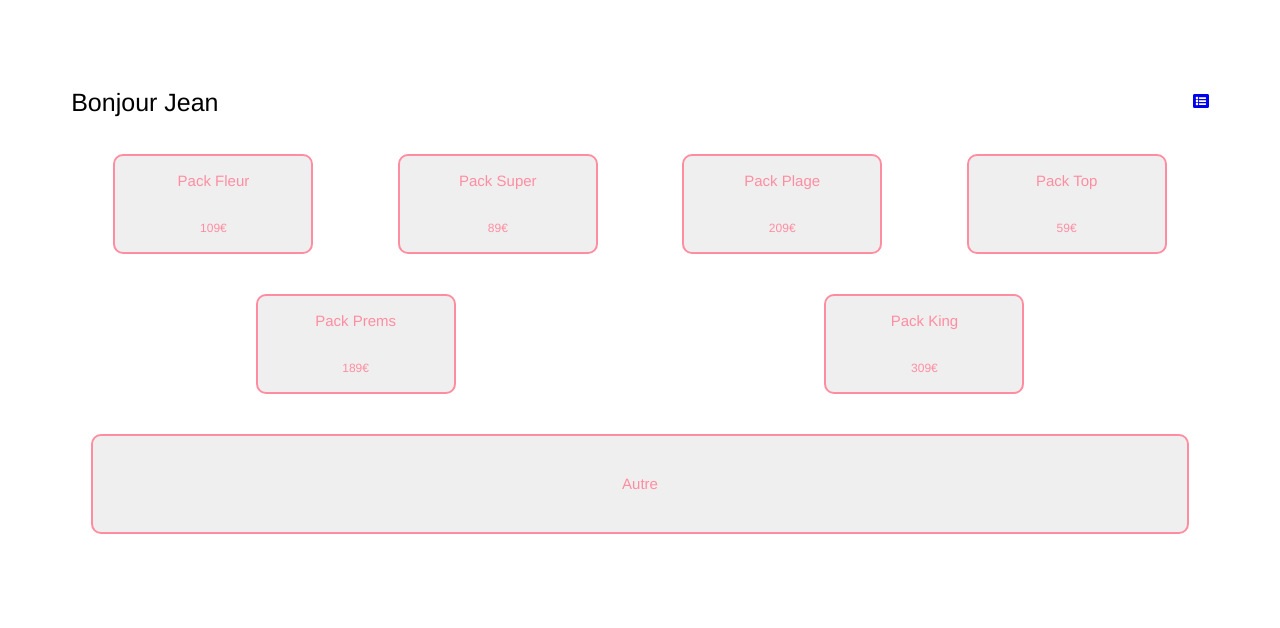
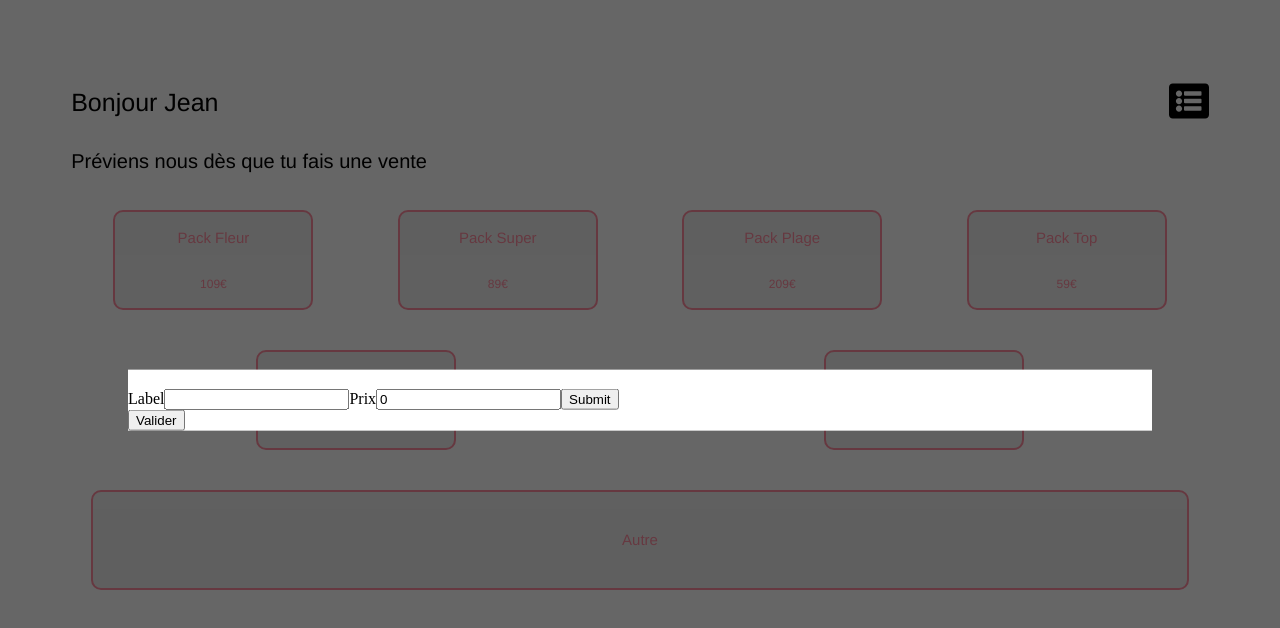
Before and after one commit to Corentin-glt/kata, a React app: page /#/report in a window 1280 px wide. Both pictures are taken after a click on the button "Autre". Shown: the top 628 px of the page. Built offline with nearby package versions, Linux system fonts and the light colour scheme.

Commit message:
modal draft

```diff
--- a/src/Components/buttonArray/buttonArray.js
+++ b/src/Components/buttonArray/buttonArray.js
@@ -2,9 +2,10 @@ import React from 'react';
 
 
 export default function ButtonArray(props) {
+  const {array, showModal} = props;
   return (
     <div className="buttonArrayContainer">
-      {props.array.map(item => {
+      {array.map(item => {
         return (
           <div className="buttonContainer">
             <button className="buttonArray">
@@ -16,7 +17,7 @@ export default function ButtonArray(props) {
       })
       }
       <div className="buttonContainerOther">
-        <button className="buttonArrayOther">
+        <button onClick={showModal} className="buttonArrayOther">
           <label className="buttonArrayTitle">Autre</label>
         </button>
       </div>
--- a/src/Components/menu/menu.js
+++ b/src/Components/menu/menu.js
@@ -11,8 +11,8 @@ export default function Menu(props) {
   return (
     <div className="menuContainer">
       <h1 className="menuTitle">Bonjour Jean</h1>
-      {props.stats ? <Link to="/stats" onClick={props.updateStats}><FontAwesomeIcon icon="poll"/></Link> :
-        <Link to="/report" onClick={props.updateStats}><FontAwesomeIcon icon="list-alt"/></Link>}
+      {props.stats ? <Link className="linkMenu" to="/stats" onClick={props.updateStats}><FontAwesomeIcon icon="poll"/></Link> :
+        <Link className="linkMenu" to="/report" onClick={props.updateStats}><FontAwesomeIcon icon="list-alt"/></Link>}
     </div>
   );
 }
--- a/src/Components/menu/menu.scss
+++ b/src/Components/menu/menu.scss
@@ -1,6 +1,8 @@
 $maxPercentage : 100%;
 $titleFontSize : 25px;
+$menuIconSize: 40px;
 $fontFamily: Helvetica, sans-serif;
+
 
 @mixin flexRowSpaceMiddle() {
   display: flex;
@@ -18,3 +20,12 @@ $fontFamily: Helvetica, sans-serif;
     font-weight: lighter;
   }
 }
+
+.linkMenu {
+  font-size: $menuIconSize;
+  text-decoration: none;
+  color: black;
+  &:focus {
+    color: black;
+  }
+}
--- /dev/null
+++ b/src/Components/modal/modal.js
@@ -0,0 +1,13 @@
+import React from 'react';
+
+export default function Modal({ handleClose, show, children}) {
+  const modalContainer = show ? "modal displayBlock" : "modal displayNone";
+  return (
+    <div className={modalContainer}>
+      <section className="modalSection">
+        {children}
+        <button >Valider</button>
+      </section>
+    </div>
+  );
+};
--- /dev/null
+++ b/src/Components/modal/modal.scss
@@ -0,0 +1,26 @@
+.modal {
+  position: fixed;
+  top: 0;
+  left: 0;
+  width:100%;
+  height: 100%;
+  background: rgba(0, 0, 0, 0.6);
+}
+
+.modalSection {
+  position:fixed;
+  background: white;
+  width: 80%;
+  height: auto;
+  top:50%;
+  left:50%;
+  transform: translate(-50%,-50%);
+}
+
+.displayBlock {
+  display: block;
+}
+
+.displayNone {
+  display: none;
+}
--- a/src/Pages/Report/report.scss
+++ b/src/Pages/Report/report.scss
@@ -1 +1,10 @@
 @import '../../Components/buttonArray/buttonArray.scss';
+@import '../../Components/modal/modal.scss';
+$fontReportTitle: Helvetica, sans-serif;
+$fontReportSize: 20px;
+
+.reportTitle {
+  font-family: $fontReportTitle;
+  font-size: $fontReportSize;
+  font-weight: lighter;
+}
--- a/src/Pages/Report/reportContainer.js
+++ b/src/Pages/Report/reportContainer.js
@@ -6,42 +6,60 @@ import ReportScene from "./reportScene";
 import {connect} from 'react-redux';
 import {bindActionCreators} from 'redux';
 import {ActionCreators} from '../../Actions/index';
+import packArray from '../../assets/packArray';
 
 class Report extends Component {
   constructor(props) {
     super(props);
-    this.packArray = [
-      {
-        name: 'Fleur',
-        price: 109
-      },
-      {
-        name: 'Super',
-        price: 89
-      },
-      {
-        name: 'Plage',
-        price: 209
-      },
-      {
-        name: 'Top',
-        price: 59
-      },
-      {
-        name: 'Prems',
-        price: 189
-      },
-      {
-        name: 'King',
-        price: 309
-      }
-    ]
+    this.state = {
+      show: false,
+      valueLabel: '',
+      valuePrice: 0,
+      modalTitle: '',
+    };
+    this.showModal = this.showModal.bind(this);
+    this.hideModal = this.hideModal.bind(this);
+    this.handleLabel = this.handleLabel.bind(this);
+    this.handlePrice = this.handlePrice.bind(this);
+    this.handleSubmit = this.handleSubmit.bind(this);
+  }
+
+  showModal() {
+    this.setState({ show: true });
+  };
+
+  hideModal() {
+    this.setState({ show: false });
+  };
+
+  handleLabel(e) {
+    this.setState({valueLabel: e.target.value});
+  }
+
+  handlePrice(e) {
+    this.setState({valuePrice: e.target.value});
+  }
+
+  handleSubmit(e) {
+    e.preventDefault();
+      console.log(this.state);
   }
 
   render() {
     return (
       <div>
-        <ReportScene packArray={this.packArray}/>
+        <ReportScene
+          packArray={packArray}
+          showModal={this.showModal}
+          hideModal={this.hideModal}
+          show={this.state.show}
+          modalTitle={this.state.modalTitle}
+          valuePrice={this.state.valuePrice}
+          valueLabel={this.state.valueLabel}
+          handleLabel={this.handleLabel}
+          handlePrice={this.handlePrice}
+          handleSubmit={this.handleSubmit}
+        />
       </div>
     )
   }
--- a/src/Pages/Report/reportScene.js
+++ b/src/Pages/Report/reportScene.js
@@ -4,11 +4,28 @@
 import React from 'react';
 import Proptypes from 'prop-types';
 import ButtonArray from '../../Components/buttonArray/buttonArray';
+import Modal from '../../Components/modal/modal';
 
 const ReportScene = (props) => {
-  return(
+  const {packArray, show, showModal, hideModal, modalTitle, valueLabel, handleLabel, valuePrice, handlePrice, handleSubmit} = props;
+  return (
     <div>
-      <ButtonArray array={props.packArray}/>
+      <h2 className="reportTitle">Préviens nous dès que tu fais une vente</h2>
+      <ButtonArray showModal={showModal} array={packArray}/>
+      <Modal show={show} handleClose={hideModal}>
+        <form onSubmit={handleSubmit}>
+          <h3>{modalTitle}</h3>
+          <label>
+            Label
+            <input type="text" value={valueLabel} onChange={handleLabel}/>
+          </label>
+          <label>
+            Prix
+            <input type="number" value={valuePrice} onChange={handlePrice}/>
+          </label>
+          <input type="submit" value="Submit"/>
+        </form>
+      </Modal>
     </div>
   )
 };
--- /dev/null
+++ b/src/assets/packArray.js
@@ -0,0 +1,26 @@
+export default [
+  {
+    name: 'Fleur',
+    price: 109
+  },
+  {
+    name: 'Super',
+    price: 89
+  },
+  {
+    name: 'Plage',
+    price: 209
+  },
+  {
+    name: 'Top',
+    price: 59
+  },
+  {
+    name: 'Prems',
+    price: 189
+  },
+  {
+    name: 'King',
+    price: 309
+  }
+];
```
